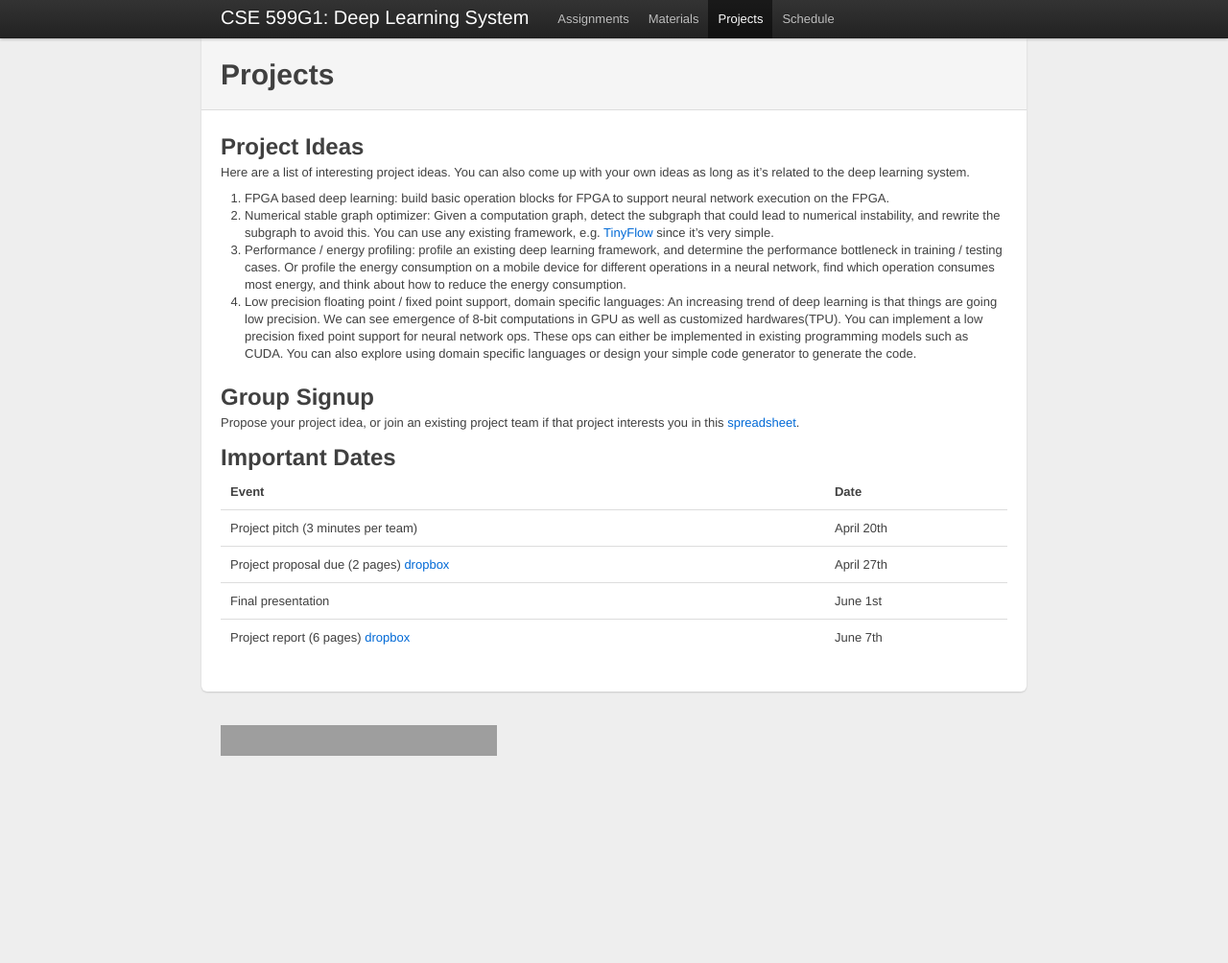
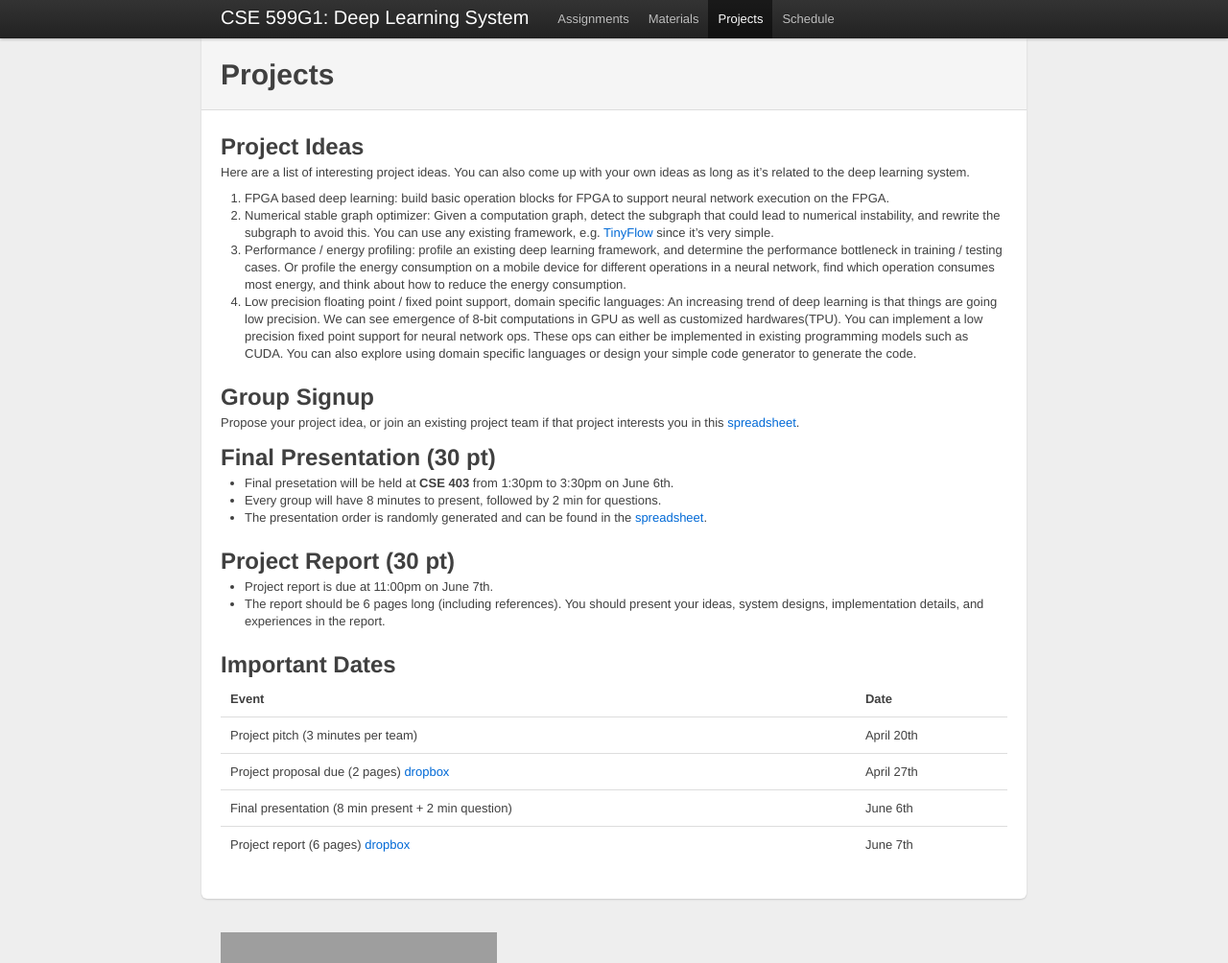
Before and after one commit to dlsys-course/dlsys-course.github.io, a Jekyll site: the page built from project.md, in a window 1280 px wide and 1004 px high. Shown: the whole window at 96% size. Built offline with Jekyll 4.4.1, drawn with Linux system fonts in a browser that asks for light colours; grey boxes are pictures that could not be loaded.

Commit message:
add project presentation details

```diff
--- a/project.md
+++ b/project.md
@@ -18,11 +18,21 @@ Here are a list of interesting project ideas. You can also come up with your own
 ## Group Signup
 Propose your project idea, or join an existing project team if that project interests you in this [spreadsheet](https://docs.google.com/spreadsheets/d/1GgAhObAIcSJmsMU32X5q0D1oOrRVJDaBuZ1UJNDIXt0/edit?usp=sharing).
 
+## Final Presentation (30 pt)
+- Final presetation will be held at **CSE 403** from 1:30pm to 3:30pm on June 6th.
+- Every group will have 8 minutes to present, followed by 2 min for questions.
+- The presentation order is randomly generated and can be found in the [spreadsheet](https://docs.google.com/spreadsheets/d/1KhrC_owMlbEjvYjnOivxw6YZDoQMUqRp30lafQMMzVU/edit?usp=sharing).
+
+## Project Report (30 pt)
+- Project report is due at 11:00pm on June 7th.
+- The report should be 6 pages long (including references). You should present
+your ideas, system designs, implementation details, and experiences in the report.
+
 ## Important Dates
 
 |  Event               |    Date    |
 |----------------------|------------|
 | Project pitch (3 minutes per team) | April 20th |
 | Project proposal due (2 pages) [dropbox](https://catalyst.uw.edu/collectit/assignment/arvindk/40126/159876) | April 27th |
-| Final presentation | June 1st |
+| Final presentation (8 min present + 2 min question) | June 6th |
 | Project report (6 pages) [dropbox](https://catalyst.uw.edu/collectit/assignment/arvindk/40126/159880) | June 7th |
```
Also changed, not shown: schedule.md (+3 -2 lines).
